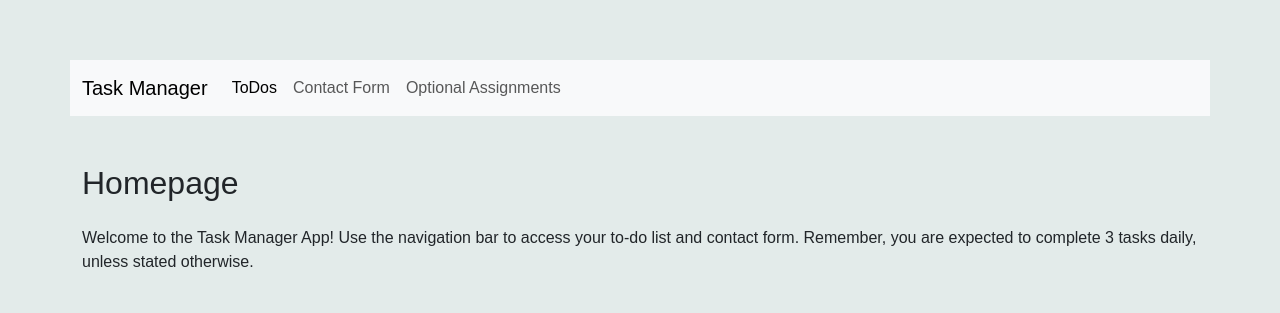
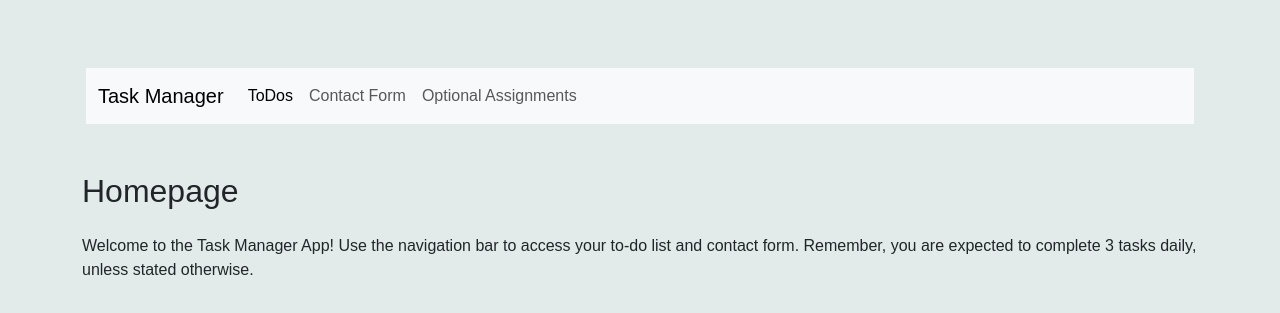
Before and after one commit to JakeBissen/Project-3, a React (Vite) app: page / in a window 1280 px wide. Shown: the part 225-538 px from the top of the page. Built offline with nearby package versions, Linux system fonts and the light colour scheme.

Commit message:
Finished with Project

```diff
--- a/src/App.tsx
+++ b/src/App.tsx
@@ -15,7 +15,7 @@ function App() {
     <>
 
     <HashRouter>
-        <nav  className="navbar navbar-expand-lg navbar-light bg-light ">
+        <nav  className="navbar navbar-expand-lg navbar-light bg-light m-3">
     <div className="container-fluid ">
       <Link className="navbar-brand" to="/">Task Manager</Link>
       <button
@@ -66,7 +66,3 @@ function App() {
 }
 
 export default App
-
-
-
-// add teachers to repository
```
